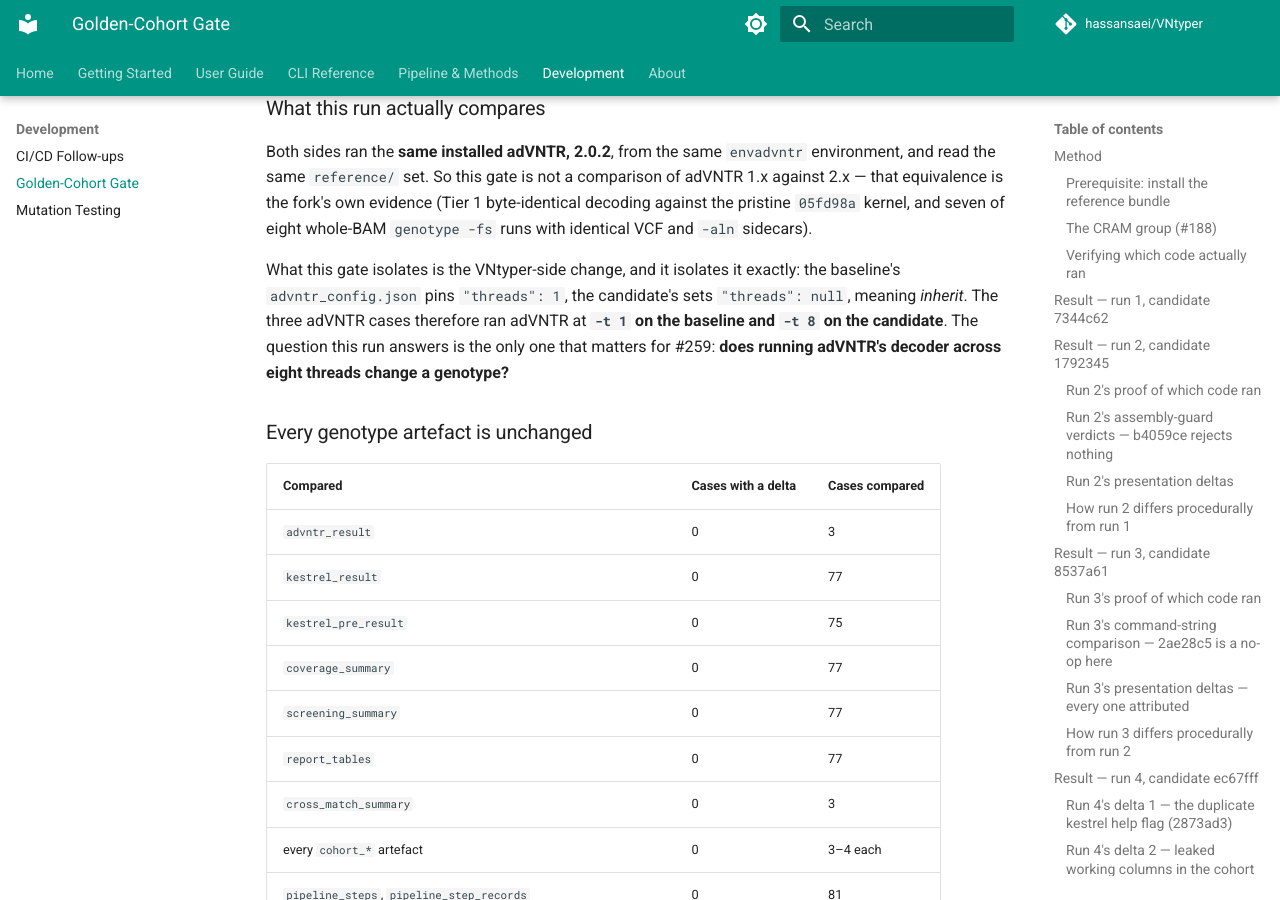
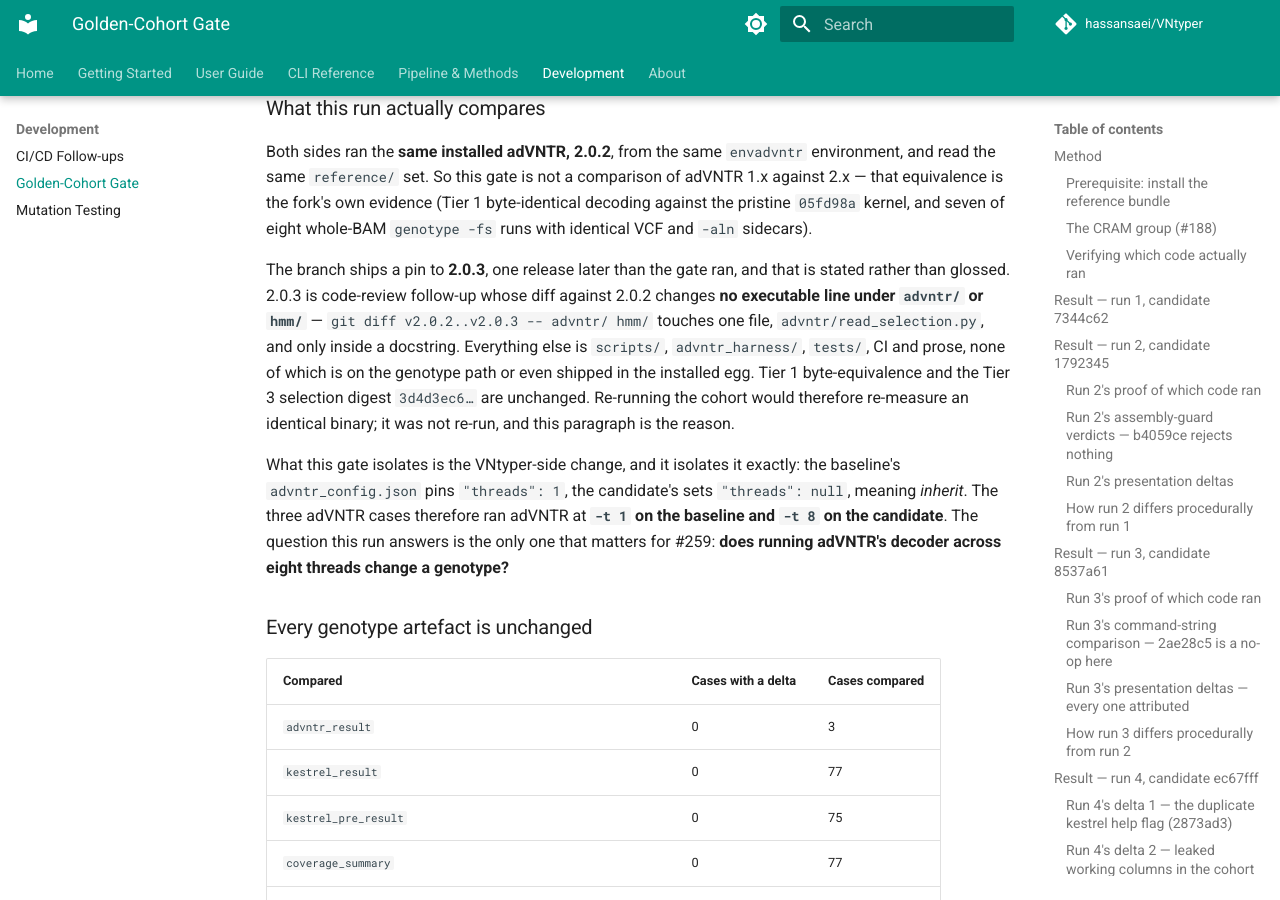
Before and after one commit to hassansaei/VNtyper, an MkDocs documentation site: the page built from docs/development/golden-cohort-gate.md, in a window 1280 px wide and 900 px high, scrolled down 31153 px. Built offline with MkDocs 1.6.1 and Material for MkDocs 9.7.7, drawn with Linux system fonts in a browser that asks for light colours; comment, search, counter and statistics services are not loaded.

Commit message:
fix(advntr): re-pin adVNTR 2.0.3, and say what run 8 measured
2.0.3 is code-review follow-up on 2.0.2. It closes a latent false PASS in the
fork's CI GIL guard -- the guard excluded Cython's declaration and definition by
testing the LINE prefix for `static`, so a genuine call sharing a line with a
declaration was dropped, and one dropped call with another guarded call present
made the whole check exit 0 -- gives the Tier 3 baseline a committed producer,
and corrects three overclaims, including one this repo inherited into
install_advntr.cfg.

The pin now names a release one later than the golden-cohort gate ran, so run 8's
section says so instead of glossing it. `git diff v2.0.2..v2.0.3 -- advntr/ hmm/`
touches exactly one file, and only inside a docstring: no executable line under
either directory differs. Everything else is scripts/, advntr_harness/, tests/,
CI and prose -- none of it on the genotype path, and scripts/ and advntr_harness/
are not even in the installed egg. Tier 1 byte-equivalence against the pristine
05fd98a kernel and the Tier 3 digest 3d4d3ec6... are unchanged, so re-running the
cohort would re-measure an identical binary.

The installed adVNTR in envadvntr was moved to 2.0.3 to match the pin. It was
2.0.0 when this work started, while the branch pinned 2.0.1 -- worth recording,
because a gate run against it would have attested a build the PR does not ship.

```diff
--- a/docs/development/golden-cohort-gate.md
+++ b/docs/development/golden-cohort-gate.md
@@ -1141,6 +1141,15 @@ and read the same `reference/` set. So this gate is not a comparison of adVNTR 1
 pristine `05fd98a` kernel, and seven of eight whole-BAM `genotype -fs` runs with identical VCF
 and `-aln` sidecars).
 
+The branch ships a pin to **2.0.3**, one release later than the gate ran, and that is stated
+rather than glossed. 2.0.3 is code-review follow-up whose diff against 2.0.2 changes **no
+executable line under `advntr/` or `hmm/`** — `git diff v2.0.2..v2.0.3 -- advntr/ hmm/`
+touches one file, `advntr/read_selection.py`, and only inside a docstring. Everything else is
+`scripts/`, `advntr_harness/`, `tests/`, CI and prose, none of which is on the genotype path
+or even shipped in the installed egg. Tier 1 byte-equivalence and the Tier 3 selection digest
+`3d4d3ec6…` are unchanged. Re-running the cohort would therefore re-measure an identical
+binary; it was not re-run, and this paragraph is the reason.
+
 What this gate isolates is the VNtyper-side change, and it isolates it exactly: the baseline's
 `advntr_config.json` pins `"threads": 1`, the candidate's sets `"threads": null`, meaning
 *inherit*. The three adVNTR cases therefore ran adVNTR at **`-t 1` on the baseline and `-t 8`
```
Also changed, not shown: 1 other file.
